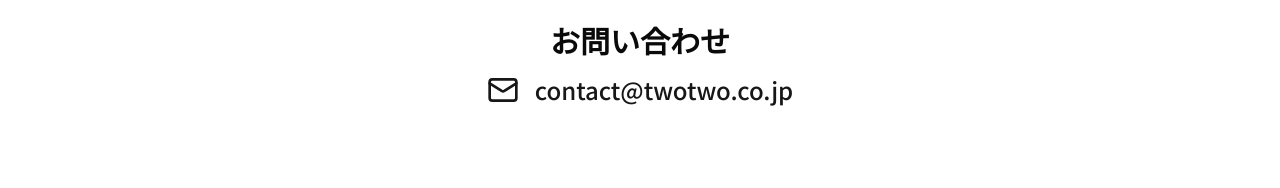
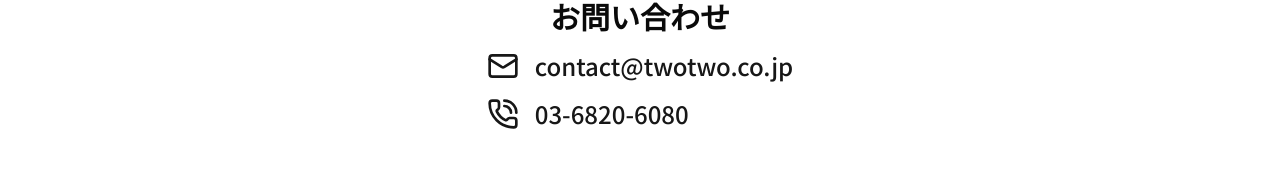
Before and after one commit to twotwo-co-jp/twotwo.co.jp, a Next.js app: page /contact in a window 1280 px wide. Shown: the part 336-524 px from the top of the page. Built offline with nearby package versions, Linux system fonts and the light colour scheme; no server answers.

Commit message:
電話番号追加

```diff
--- a/app/about/page.tsx
+++ b/app/about/page.tsx
@@ -54,11 +54,12 @@ export default function About() {
               {t("companyInfo.access.value")}
             </p>
           </div>
-          {/* <iframe src="https://www.google.com/maps/embed?pb=!1m18!1m12!1m3!1d3238.8414793987704!2d139.76813317614133!3d35.73011692728636!2m3!1f0!2f0!3f0!3m2!1i1024!2i768!4f13.1!3m3!1m2!1s0x60188d58bf71cf6d%3A0x87be0980e52211ae!2z5qCq5byP5Lya56S-VFdPVFdP!5e0!3m2!1sja!2sjp!4v1734423401010!5m2!1sja!2sjp"
-          className="w-full h-80"
-          loading="lazy"
-          referrerPolicy="no-referrer-when-downgrade">
-          </iframe> */}
+          <iframe
+            src="https://www.google.com/maps/embed?pb=!1m18!1m12!1m3!1d3238.8414793987704!2d139.76813317614133!3d35.73011692728636!2m3!1f0!2f0!3f0!3m2!1i1024!2i768!4f13.1!3m3!1m2!1s0x60188d58bf71cf6d%3A0x87be0980e52211ae!2z5qCq5byP5Lya56S-VFdPVFdP!5e0!3m2!1sja!2sjp!4v1734423401010!5m2!1sja!2sjp"
+            className="w-full h-80"
+            loading="lazy"
+            referrerPolicy="no-referrer-when-downgrade"
+          ></iframe>
         </div>
       </section>
     </article>
--- a/app/contact/page.tsx
+++ b/app/contact/page.tsx
@@ -1,7 +1,7 @@
 "use client"
 
 import { useTranslations } from "next-intl"
-import { Mail } from "lucide-react"
+import { Mail, PhoneCall } from "lucide-react"
 
 export default function Contact() {
   const t = useTranslations('contact')
@@ -9,7 +9,7 @@ export default function Contact() {
     <div className="flex flex-col items-center justify-center space-y-8 p-4">
       <div className="text-center space-y-4">
         <h1 className="text-3xl font-semibold">{t('title')}</h1>
-        <div className="flex items-center justify-center space-x-4">
+        <div className="flex items-center justify-start space-x-4">
           <Mail className="w-8 h-8 text-primary" />
           <a
             href="mailto:contact@twotwo.co.jp"
@@ -18,6 +18,15 @@ export default function Contact() {
             contact@twotwo.co.jp
           </a>
         </div>
+        <div className="flex items-center justify-start space-x-4">
+          <PhoneCall className="w-8 h-8 text-primary" />
+          <a
+            href="tel:03-6820-6080"
+            className="text-2xl font-medium text-primary hover:underline"
+          >
+            03-6820-6080
+          </a>
+        </div>
       </div>
     </div>
   )
--- a/messages/en.json
+++ b/messages/en.json
@@ -36,7 +36,7 @@
             },
             "access": {
                 "label": "Access",
-                "value": "2-minute walk from JR Nippori Station"
+                "value": "2-minute walk from JR Nippori Station north exit"
             }
         }
     },
```
Also changed, not shown: package.json (+11 -11 lines), 1 other file (tests, documents, lock files or other folders).
